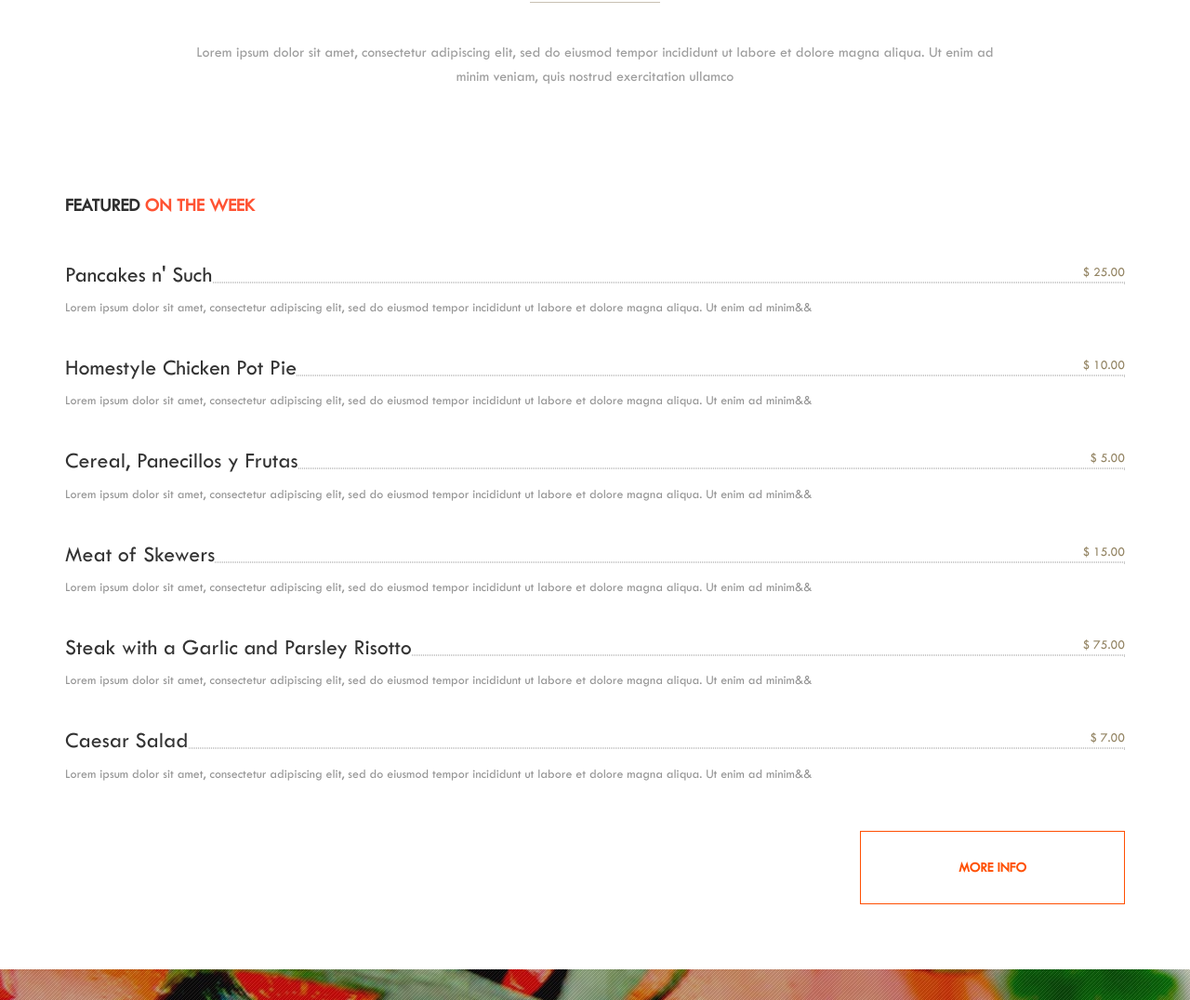
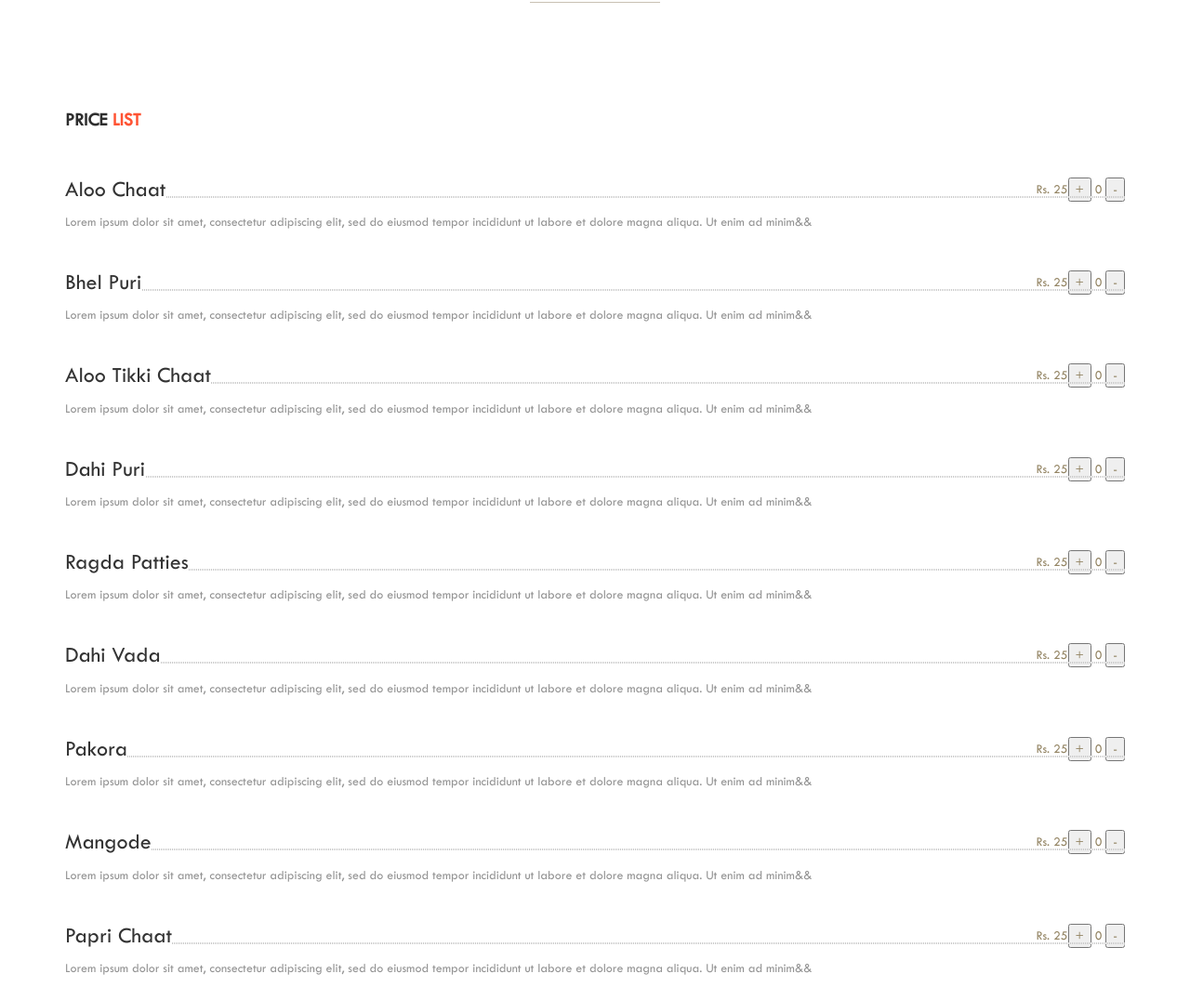
Before and after one commit to rijojoy/tulir, a Gatsby site: page /Price in a window 1280 px wide. Shown: the part 678-1754 px from the top of the page at 93% size. Built offline with nearby package versions, Linux system fonts and the light colour scheme; Gatsby itself is replaced by a stand-in of ours.

Commit message:
Chaat Cravings Initial Commit

```diff
--- a/gatsby-browser.js
+++ b/gatsby-browser.js
@@ -2,3 +2,5 @@ import "./src/styles/bootstrap.min.css"
 import "./src/styles/main.css"
 import "./src/styles/responsive.css"
 import "./src/styles/animate.min.css"
+import wrapWithProvider from "./wrap-with-provider";
+export const wrapRootElement = wrapWithProvider;
--- a/package.json
+++ b/package.json
@@ -16,7 +16,9 @@
     "gatsby": "^2.13.51",
     "react": "^16.8.6",
     "react-dom": "^16.8.6",
+    "react-redux": "^7.1.0",
     "react-slick": "^0.24.0",
+    "redux": "^4.0.4",
     "slick-carousel": "^1.8.1"
   },
   "devDependencies": {
--- a/src/components/Bottom/Bottom.js
+++ b/src/components/Bottom/Bottom.js
@@ -9,7 +9,7 @@ const Bottom = () => {
             <div class="row">
                 <div class="col-md-12 col-sm-12">
                     <div class="block">
-                        <p>Copyright &copy; 2019 - Developed By <a href="">Rijo Joy</a></p>
+                        <p>Copyright &copy; 2019 - Developed By <a href='http://rijojoy.surge.sh/' target='__blank' >Rijo Joy</a></p>
                     </div>
                 </div>
             </div>
--- a/src/components/Layout/Layout.js
+++ b/src/components/Layout/Layout.js
@@ -11,10 +11,10 @@ const Layout = ({ children}) =>
                       <React.Fragment>
 	                      <Header />
 	                      	{children}
-	                      <Subscribe />
+	                    {/*  <Subscribe />
 	                      <ContactUs />
 						  <Footer />
-						  <Bottom />
+						  <Bottom /> */}
                      </React.Fragment>
            	);
 		};
--- /dev/null
+++ b/src/components/Menu/Menu.js
@@ -0,0 +1,36 @@
+import React from "react";
+
+const Menu = (props) => {
+   const item = props.Items.map( (item) => {
+               var quant = (props.Orders[item.id] == undefined) ? 0 : props.Orders[item.id].quantity;
+               return  <li key={item.id} class="wow fadeInUp" data-wow-duration="300ms" data-wow-delay="300ms">
+                        <div class="item">
+                            <div class="item-title">
+                                <h2>{item.name}</h2>
+                                <div class="border-bottom"></div>
+                                <span>Rs. {item.price}
+                                <button
+                                  onClick={props.addItem}
+                                  id={item.id}>+</button>
+                                &nbsp;{quant}&nbsp;
+                                <button
+                                  onClick={props.removeItem}
+                                   id={item.id}>-</button>
+                                </span>
+
+                            </div>
+                            <p>Lorem ipsum dolor sit amet, consectetur adipiscing elit, sed do eiusmod tempor incididunt ut labore et dolore magna aliqua. Ut enim ad minim&&</p>
+                        </div>
+                    </li>;
+   });
+
+	return (
+
+                <ul>
+                {item}
+                </ul>
+
+		)
+}
+
+export default Menu;
--- /dev/null
+++ b/src/containers/MenuContainer/MenuContainer.js
@@ -0,0 +1,65 @@
+import React, { Component } from "react";
+import Menu from "../../components/Menu/Menu";
+class MenuContainer extends Component {
+
+	state = {
+                items : [
+
+                           {id:1, name:"Aloo Chaat", price:25},
+                           {id:2, name:"Bhel Puri", price:25},
+                           {id:3, name:"Aloo Tikki Chaat", price:25},
+                           {id:4, name:"Dahi Puri", price:25},
+                           {id:5, name:"Ragda Patties", price:25},
+                           {id:6, name:"Dahi Vada", price:25},
+                           {id:7, name:"Pakora", price:25},
+                           {id:8, name:"Mangode", price:25},
+                           {id:9, name:"Papri Chaat", price:25}
+                ],
+                orders : []
+
+
+
+	        }
+
+	addItem = (event) =>  {
+          var cpyState = {...this.state.orders};
+          if(cpyState[event.target.id] != undefined){
+          	cpyState[event.target.id].quantity++;
+          }
+          else{
+          	  var item = {};
+              item.id=event.target.id;
+              item.quantity=1;
+              cpyState[event.target.id] = item;
+          }
+
+          this.setState({orders:cpyState});
+
+
+	}
+
+	removeItem = (event) =>  {
+          console.log("Clicked");
+          console.log(event.target.id);
+
+	}
+
+	render()
+	{
+          return (
+
+                    <Menu
+                        Items={this.state.items}
+                        Orders={this.state.orders}
+                        addItem={this.addItem}
+                        removeItem={this.removeItem}
+
+                    />
+          	     );
+
+	}
+
+
+}
+
+export default MenuContainer;
--- a/src/pages/Price.js
+++ b/src/pages/Price.js
@@ -1,6 +1,6 @@
 import React from "react"
 import Layout from "../components/Layout/Layout";
-
+import MenuContainer from "../containers/MenuContainer/MenuContainer";
 const Price = () => {
 
 	return(
@@ -11,74 +11,11 @@ const Price = () => {
                             <div class="col-md-12">
                                 <div class="block">
                                     <h1 class="heading wow fadeInUp" data-wow-duration="300ms" data-wow-delay="300ms">our <span>MENU</span> the <span>PRICE</span></h1>
-                                    <p class="wow fadeInUp" data-wow-duration="300ms" data-wow-delay="400ms">Lorem ipsum dolor sit amet, consectetur adipiscing elit, sed do eiusmod tempor incididunt ut labore et dolore magna aliqua. Ut enim ad minim veniam, quis nostrud exercitation ullamco </p>
                                     <div class="pricing-list">
                                         <div class="title">
-                                            <h3>Featured <span>on the week</span></h3>
+                                            <h3>Price <span>List</span></h3>
                                         </div>
-                                        <ul>
-                                            <li class="wow fadeInUp" data-wow-duration="300ms" data-wow-delay="300ms">
-                                                <div class="item">
-                                                    <div class="item-title">
-                                                        <h2>Pancakes n' Such</h2>
-                                                        <div class="border-bottom"></div>
-                                                        <span>$ 25.00</span>
-                                                    </div>
-                                                    <p>Lorem ipsum dolor sit amet, consectetur adipiscing elit, sed do eiusmod tempor incididunt ut labore et dolore magna aliqua. Ut enim ad minim&&</p>
-                                                </div>
-                                            </li>
-                                            <li class="wow fadeInUp" data-wow-duration="300ms" data-wow-delay="400ms">
-                                                <div class="item">
-                                                    <div class="item-title">
-                                                        <h2>Homestyle Chicken Pot Pie</h2>
-                                                        <div class="border-bottom"></div>
-                                                        <span>$ 10.00</span>
-                                                    </div>
-                                                    <p>Lorem ipsum dolor sit amet, consectetur adipiscing elit, sed do eiusmod tempor incididunt ut labore et dolore magna aliqua. Ut enim ad minim&&</p>
-                                                </div>
-                                            </li>
-                                            <li class="wow fadeInUp" data-wow-duration="300ms" data-wow-delay="500ms">
-                                                <div class="item">
-                                                    <div class="item-title">
-                                                        <h2>Cereal, Panecillos y Frutas </h2>
-                                                        <div class="border-bottom"></div>
-                                                        <span>$ 5.00</span>
-                                                    </div>
-                                                    <p>Lorem ipsum dolor sit amet, consectetur adipiscing elit, sed do eiusmod tempor incididunt ut labore et dolore magna aliqua. Ut enim ad minim&&</p>
-                                                </div>
-                                            </li>
-                                            <li class="wow fadeInUp" data-wow-duration="300ms" data-wow-delay="600ms">
-                                                <div class="item">
-                                                    <div class="item-title">
-                                                        <h2>Meat of Skewers</h2>
-                                                        <div class="border-bottom"></div>
-                                                        <span>$ 15.00</span>
-                                                    </div>
-                                                    <p>Lorem ipsum dolor sit amet, consectetur adipiscing elit, sed do eiusmod tempor incididunt ut labore et dolore magna aliqua. Ut enim ad minim&&</p>
-                                                </div>
-                                           </li>
-                                            <li class="wow fadeInUp" data-wow-duration="300ms" data-wow-delay="700ms">
-                                                <div class="item">
-                                                    <div class="item-title">
-                                                        <h2>Steak with a Garlic and Parsley Risotto</h2>
-                                                        <div class="border-bottom"></div>
-                                                        <span>$ 75.00</span>
-                                                    </div>
-                                                    <p>Lorem ipsum dolor sit amet, consectetur adipiscing elit, sed do eiusmod tempor incididunt ut labore et dolore magna aliqua. Ut enim ad minim&&</p>
-                                                </div>
-                                            </li>
-                                            <li class="wow fadeInUp" data-wow-duration="300ms" data-wow-delay="800ms">
-                                                <div class="item">
-                                                    <div class="item-title">
-                                                        <h2>Caesar Salad</h2>
-                                                        <div class="border-bottom"></div>
-                                                        <span>$ 7.00</span>
-                                                    </div>
-                                                    <p>Lorem ipsum dolor sit amet, consectetur adipiscing elit, sed do eiusmod tempor incididunt ut labore et dolore magna aliqua. Ut enim ad minim&&</p>
-                                                </div>
-                                            </li>
-                                        </ul>
-                                        <a class="btn btn-default pull-right wow bounceIn" data-wow-duration="500ms" data-wow-delay="1200ms" href="#" role="button">More Info</a>
+                                        <MenuContainer />
                                     </div>
                                 </div>
                             </div>
--- /dev/null
+++ b/wrap-with-provider.js
@@ -0,0 +1,2 @@
+import React from "react";
+import { Provider } from "react-redux";
```
Also changed, not shown: 1 other file.
